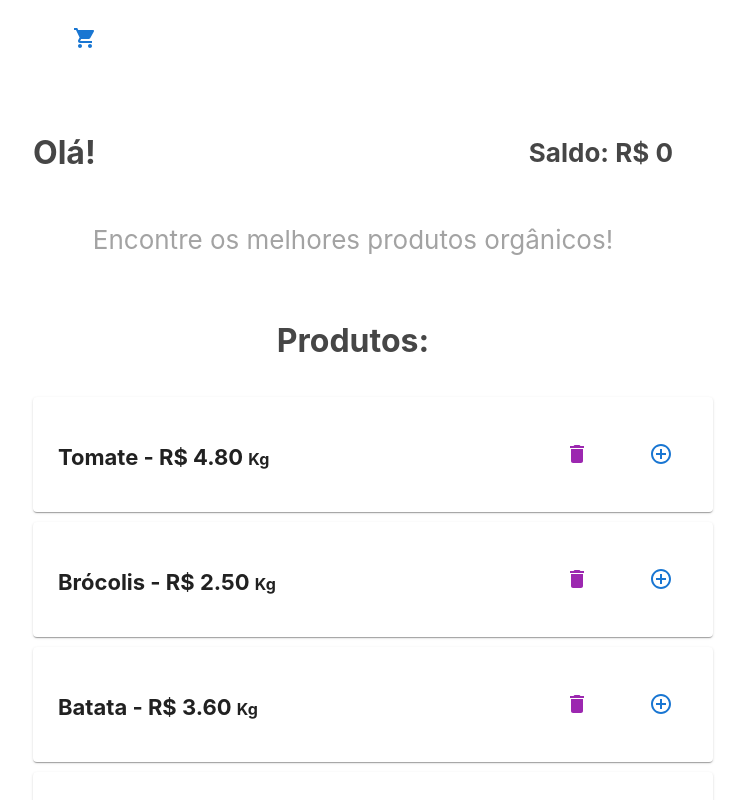
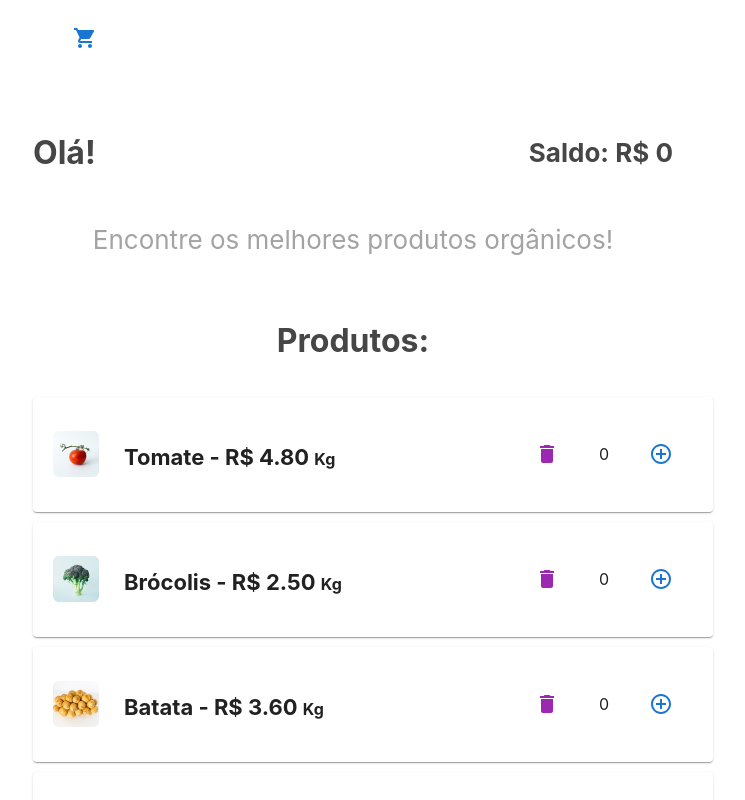
Before and after one commit to thalya-codes/curso-react-gerenciamento-de-estados-globais-com-context-api, a React (Create React App) app: page /feira in a window 1280 px wide. Shown: the top 800 px of the page, without its empty margins (287-1032 px from the left). Built offline with nearby package versions, Linux system fonts and the light colour scheme.

Commit message:
cria custom hook useCarrinhoContext

```diff
--- a/src/common/contexts/Carrinho.js
+++ b/src/common/contexts/Carrinho.js
@@ -1,10 +1,12 @@
-import { createContext, useState } from "react";
-import { BrowserRouter } from "react-router-dom";
-
+import { createContext, useEffect, useState } from "react";
 export const CarrinhoContext = createContext([]);
 
 export function CarrinhoProvider({ children }) {
     const [carrinho, setCarrinho] = useState([]);
+
+    useEffect(() => {
+        console.log('Produtos no carrinho: ', carrinho)
+    }, [carrinho])
 
     return (
         <CarrinhoContext.Provider value={[carrinho, setCarrinho]}>
--- /dev/null
+++ b/src/common/hooks/useCarrinhoContext.js
@@ -0,0 +1,31 @@
+import { CarrinhoContext } from "common/contexts/Carrinho";
+import { useContext } from "react";
+
+export function useCarrinhoContext() {
+    const [carrinho, setCarrinho] = useContext(CarrinhoContext);
+
+    function atualizarUnidadeDoProduto(id) {
+      return carrinho.map(produto => {
+        if (produto.id === id) {
+          produto.unidade += 1;
+        }
+
+        return produto;
+      });
+    };
+
+    function adicionarNovoProduto(produto) {
+      const produtoJaFoiAdicionado = carrinho.some(({ id }) => id === produto.id);
+
+      if (!produtoJaFoiAdicionado) {
+        const novoProduto = { ...produto, unidade: 1 };
+
+        setCarrinho(produtosAnteriores => [...produtosAnteriores, novoProduto]);
+        return;
+      }
+
+      setCarrinho([...atualizarUnidadeDoProduto(produto.id)]);
+    } ;
+
+    return { carrinho, adicionarNovoProduto };
+}
--- a/src/components/Produto/index.js
+++ b/src/components/Produto/index.js
@@ -1,23 +1,27 @@
 import { memo } from 'react';
+import AddCircleOutlineIcon from '@mui/icons-material/AddCircleOutline';
+import DeleteIcon from '@mui/icons-material/Delete';
 import { Container } from './style';
 import { Button } from '@mui/material';
-import AddCircleOutlineIcon from '@mui/icons-material/AddCircleOutline';
-import DeleteIcon from '@mui/icons-material/Delete';
+import { useCarrinhoContext } from 'common/hooks/useCarrinhoContext';
 
 function Produto({
   nome,
   foto,
   id,
   valor,
-  unidade
+  unidade = 0
 }) {
+  const { carrinho, adicionarNovoProduto } = useCarrinhoContext();
+  const produtoNoCarrinho = carrinho.find(produto => produto.id === id);
+
   return (
       <Container>
         <div>
-          {/* <img
+          <img
             src={`/assets/${foto}.png`}
             alt={`foto de ${nome}`}
-          /> */}
+          />
           <p>
             {nome} - R$ {valor?.toFixed(2)} <span>Kg</span>
           </p>
@@ -28,7 +32,10 @@ function Produto({
           >
             <DeleteIcon />
           </Button>
-          <Button>
+
+          <span>{produtoNoCarrinho?.unidade || unidade}</span>
+
+          <Button onClick={() => adicionarNovoProduto({ id, nome, foto, valor, unidade })}>
             <AddCircleOutlineIcon />
           </Button>
         </div>
--- a/src/pages/Feira/index.js
+++ b/src/pages/Feira/index.js
@@ -25,15 +25,10 @@ function Feira() {
 
         {
           feira.map(produto => (
-            <Produto {...produto}/>
+            <Produto key={produto.id} {...produto}/>
           ))
         }
-        {/* {feira.map(produto => (
-          <Produto
-            {...produto}
-            key={produto.id}
-          />
-        ))} */}
+
       </Lista>
     </Container>
   )
```
